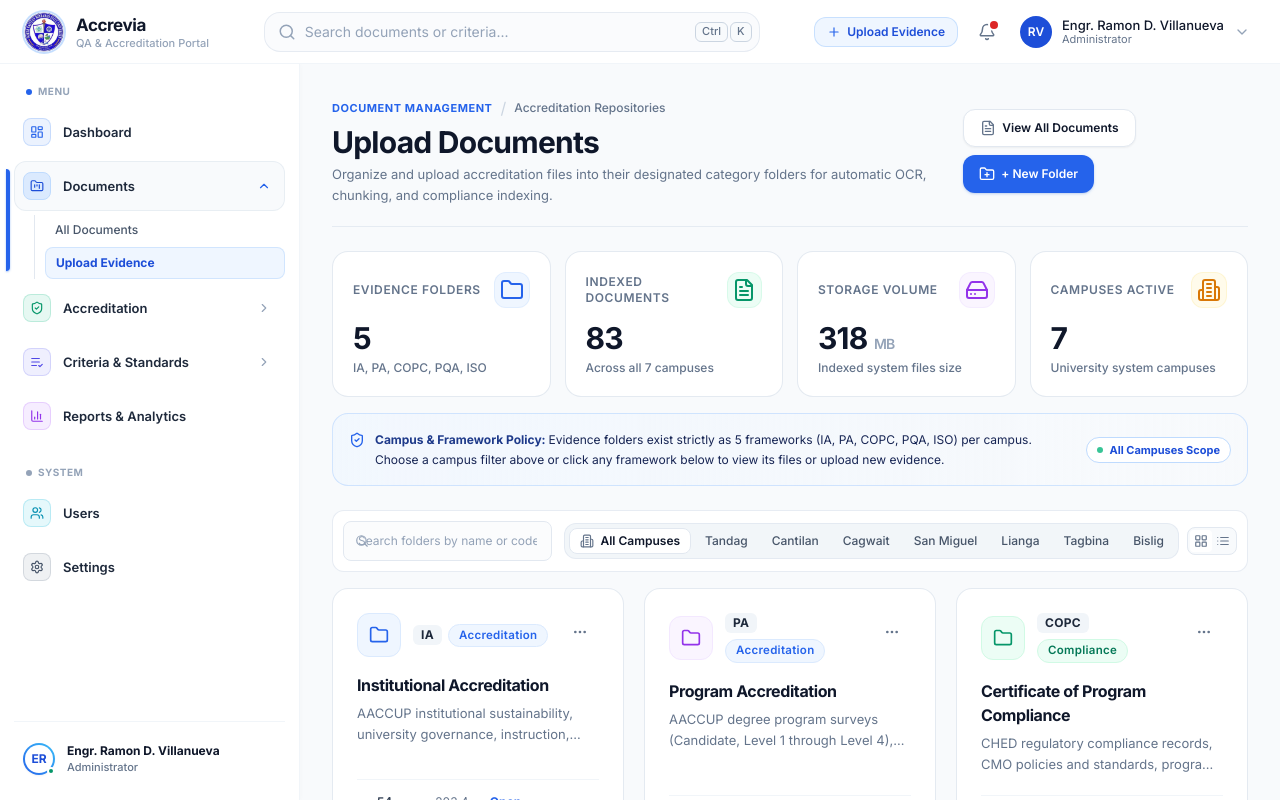
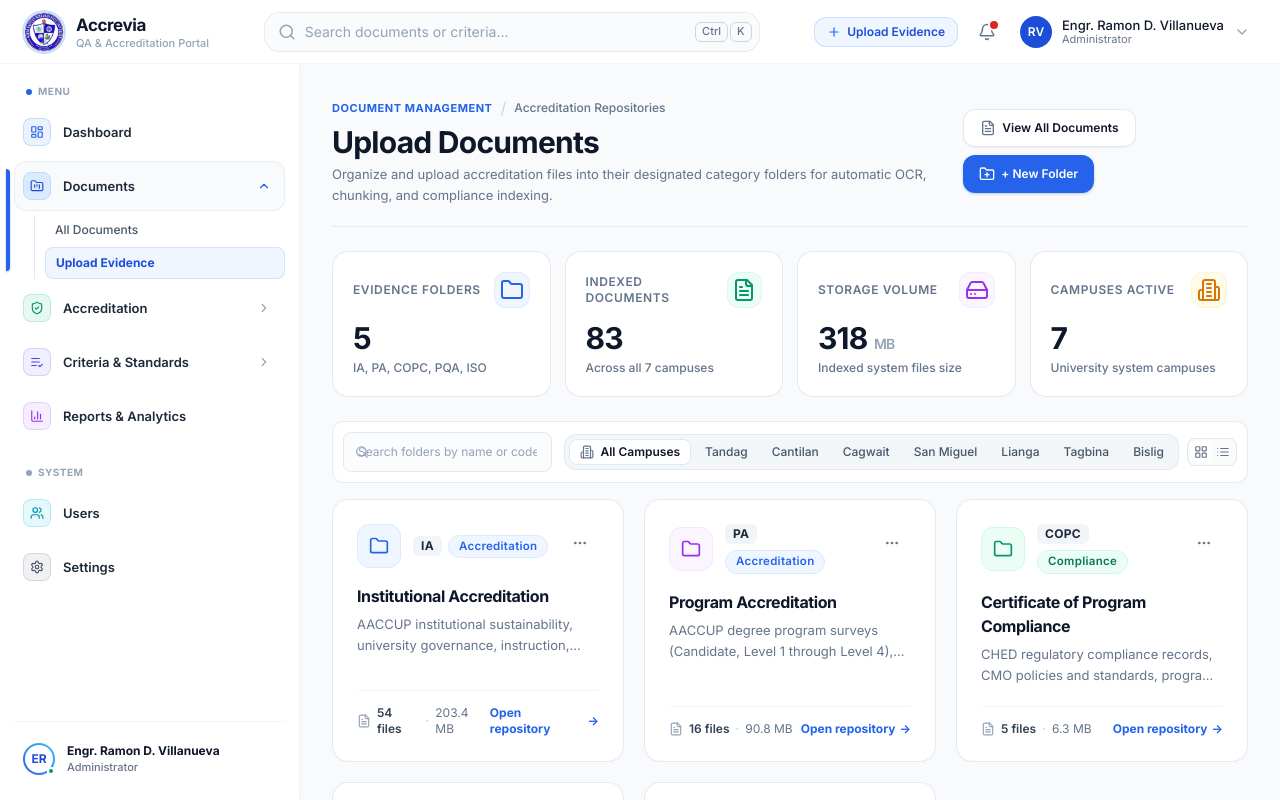
Before and after one commit to elykalmorfe/accrevia, a React (Vite) app in the folder frontend/: page /evidence/upload in a window 1280 px wide. Shown: the top 800 px of the page. Built offline with nearby package versions, Linux system fonts and the light colour scheme.

Commit message:
refactor(evidence): remove guidance policy callout and update upload title for clarity

```diff
--- a/frontend/src/pages/evidence/UploadEvidence.tsx
+++ b/frontend/src/pages/evidence/UploadEvidence.tsx
@@ -895,23 +895,6 @@ export function UploadEvidence() {
                   ? 'University system campuses'
                   : 'Isolated campus repository'}
               </p>
-            </div>
-          </div>
-
-          {/* Clean Guidance Policy Callout */}
-          <div className="flex flex-col sm:flex-row sm:items-center justify-between gap-3 rounded-2xl border border-brand-200/70 bg-gradient-to-r from-brand-50/70 via-brand-50/40 to-slate-50/60 p-4 text-xs text-brand-950 shadow-2xs">
-            <div className="flex items-start gap-2.5">
-              <ShieldCheckIcon className="h-4 w-4 shrink-0 text-brand-600 mt-0.5" />
-              <div className="leading-relaxed">
-                <span className="font-bold text-brand-900">Campus & Framework Policy: </span>
-                Evidence folders exist strictly as 5 frameworks (IA, PA, COPC, PQA, ISO) per campus. Choose a campus filter above or click any framework below to view its files or upload new evidence.
-              </div>
-            </div>
-            <div className="shrink-0 self-start sm:self-auto">
-              <span className="inline-flex items-center gap-1.5 rounded-full bg-white px-2.5 py-1 text-[11px] font-bold text-brand-700 border border-brand-200 shadow-2xs">
-                <span className="h-1.5 w-1.5 rounded-full bg-emerald-500 animate-pulse" />
-                {selectedCampus === 'all' ? 'All Campuses Scope' : (selectedCampusObj?.name || selectedCampus)}
-              </span>
             </div>
           </div>
         </section>
@@ -1782,7 +1765,7 @@ export function UploadEvidence() {
             }
           }}
           size="lg"
-          title={`Upload Evidence to ${currentFolder.name}`}
+          title={`Upload Documents to ${currentFolder.name}`}
           description={`Upload individual files or import an entire directory hierarchy into ${currentFolder.code}.`}
           footer={
             <div className="flex flex-col-reverse sm:flex-row justify-end gap-2 w-full">
```
